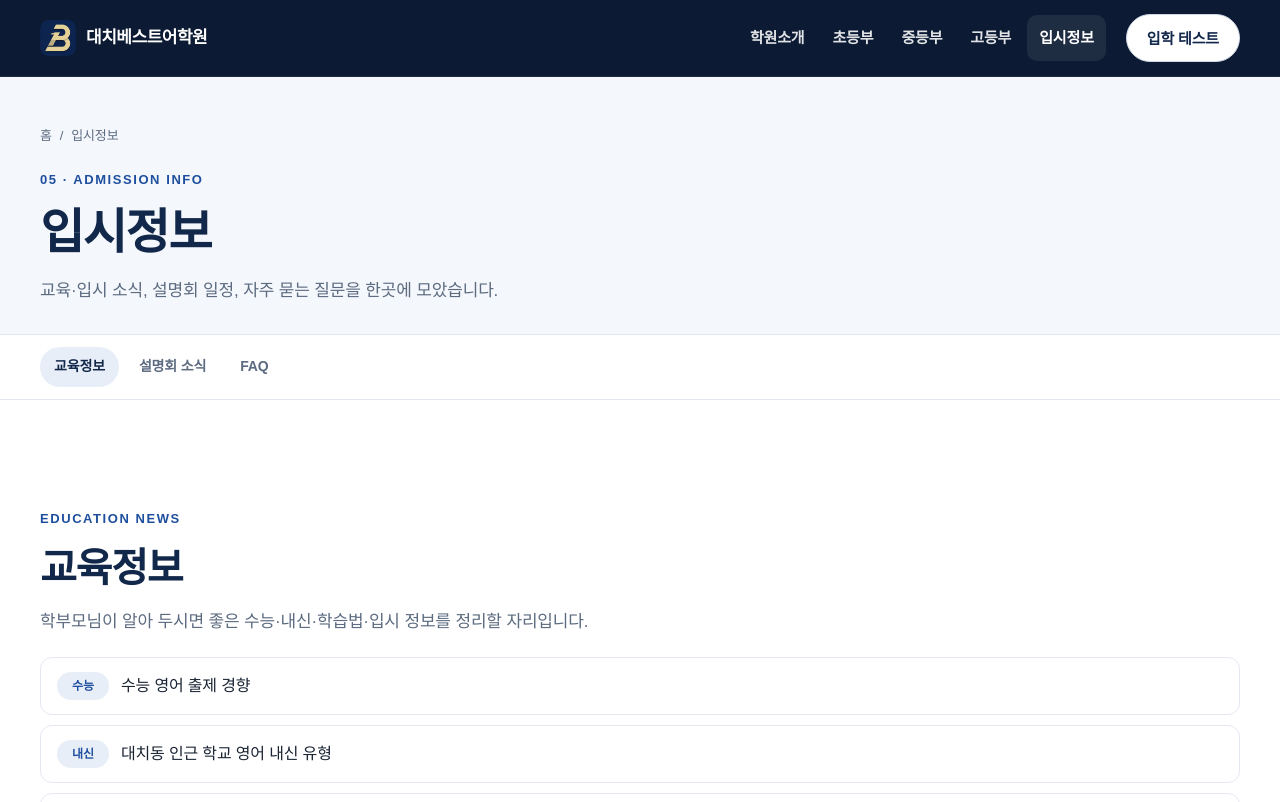
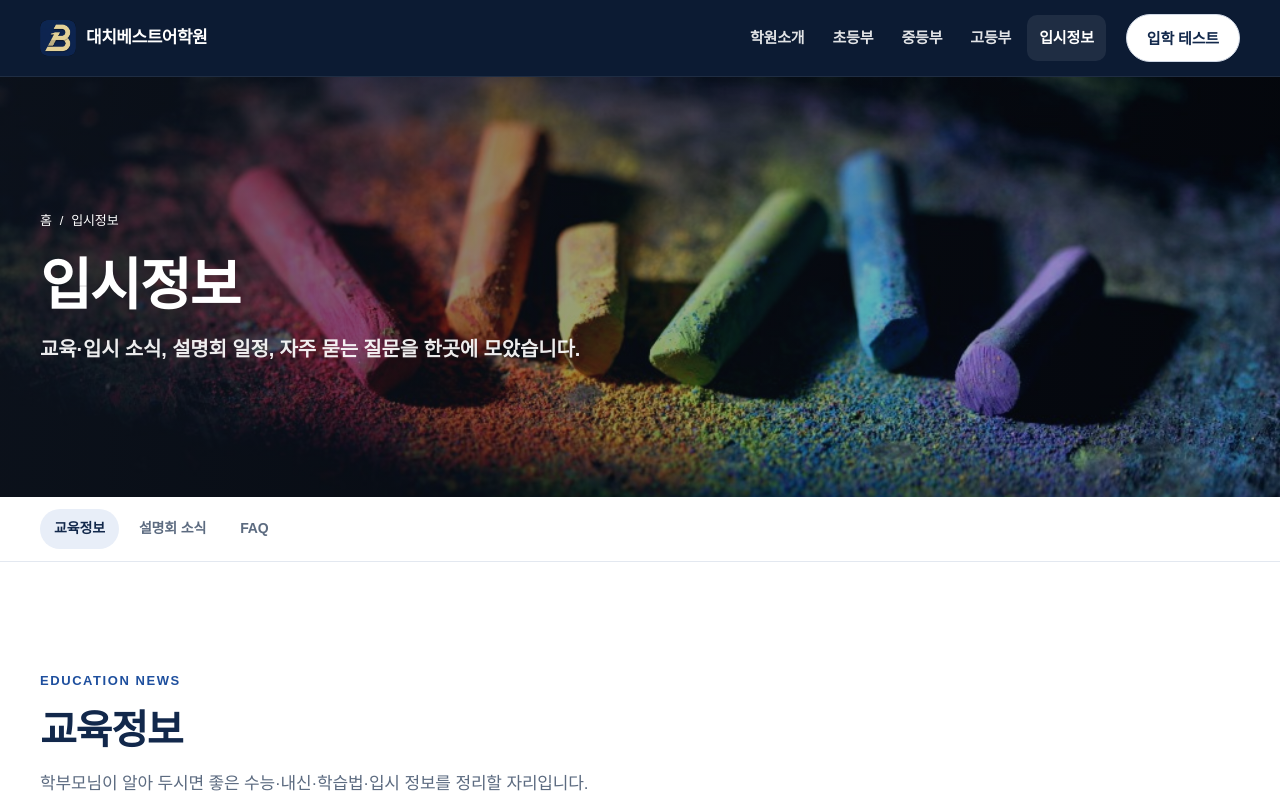
Before and after one commit to howmaking-prog/dcbesteng, a plain HTML site: page information.html in a window 1280 px wide. Shown: the top 802 px of the page. Drawn offline with Linux system fonts and the light colour scheme; a web font is replaced by a local one.

Commit message:
학원소개와 입시정보 상단에도 사진 배너를 넣는다.
Co-authored-by: Cursor <cursoragent@cursor.com>

```diff
--- a/css/components.css
+++ b/css/components.css
@@ -385,6 +385,19 @@
     url("../img/high_school.jpg");
 }
 
+.page-hero--about {
+  background-image:
+    linear-gradient(90deg, rgba(16, 24, 36, 0.62) 0%, rgba(16, 24, 36, 0.42) 55%, rgba(16, 24, 36, 0.28) 100%),
+    url("../img/about.jpg");
+}
+
+.page-hero--information {
+  background-image:
+    linear-gradient(90deg, rgba(16, 24, 36, 0.68) 0%, rgba(16, 24, 36, 0.4) 48%, rgba(16, 24, 36, 0.22) 100%),
+    url("../img/information.jpg");
+  background-position: center 42%;
+}
+
 .page-hero--photo h1,
 .page-hero--photo .breadcrumb,
 .page-hero--photo .breadcrumb a,
--- a/information.html
+++ b/information.html
@@ -17,19 +17,18 @@
   <meta name="apple-mobile-web-app-title" content="대치베스트어학원" />
   <meta name="theme-color" content="#12284B" />
   <link rel="stylesheet" href="https://cdn.jsdelivr.net/gh/orioncactus/pretendard@v1.3.9/dist/web/static/pretendard.min.css" />
-  <link rel="stylesheet" href="css/tokens.css?v=13" />
-  <link rel="stylesheet" href="css/base.css?v=13" />
-  <link rel="stylesheet" href="css/components.css?v=13" />
-  <link rel="stylesheet" href="css/home.css?v=13" />
+  <link rel="stylesheet" href="css/tokens.css?v=14" />
+  <link rel="stylesheet" href="css/base.css?v=14" />
+  <link rel="stylesheet" href="css/components.css?v=14" />
+  <link rel="stylesheet" href="css/home.css?v=14" />
 </head>
 <body data-page="information">
   <a class="skip-link" href="#main">본문으로 건너뛰기</a>
   <div id="site-header"></div>
   <main id="main">
-    <section class="page-hero">
+    <section class="page-hero page-hero--photo page-hero--information">
       <div class="container">
         <nav class="breadcrumb" aria-label="현재 위치"><a href="index.html">홈</a><span>/</span><span>입시정보</span></nav>
-        <p class="eyebrow">05 · Admission Info</p>
         <h1>입시정보</h1>
         <p class="lead" data-c="home.infoLead">교육·입시 소식, 설명회 일정, 자주 묻는 질문을 한곳에 모았습니다.</p>
       </div>
@@ -84,8 +83,8 @@
     </section>
   </main>
   <div id="site-footer"></div>
-  <script src="js/content.js?v=13"></script>
-  <script src="js/config.js?v=13"></script>
-  <script src="js/site.js?v=13"></script>
+  <script src="js/content.js?v=14"></script>
+  <script src="js/config.js?v=14"></script>
+  <script src="js/site.js?v=14"></script>
 </body>
 </html>
--- a/js/site.js
+++ b/js/site.js
@@ -193,7 +193,7 @@
 
   // 홈 화면에 저장한 앱이 온라인이면 최신 파일을 받고, 갱신되면 한 번 다시 연다.
   if ("serviceWorker" in navigator) {
-    navigator.serviceWorker.register("sw.js?v=13").then((registration) => {
+    navigator.serviceWorker.register("sw.js?v=14").then((registration) => {
       registration.update();
       registration.addEventListener("updatefound", () => {
         const worker = registration.installing;
--- a/sw.js
+++ b/sw.js
@@ -1,5 +1,5 @@
 // 홈 화면 앱이 온라인이면 최신 파일을 받고, 오프라인일 때만 저장본을 쓴다.
-const VERSION = "dcbest-13";
+const VERSION = "dcbest-14";
 
 self.addEventListener("install", () => {
   self.skipWaiting();
```
Also changed, not shown: about.html (+8 -9 lines), admission.html (+7 -7 lines), elementary.html (+7 -7 lines), high.html (+7 -7 lines), index.html (+7 -7 lines), middle.html (+7 -7 lines), privacy.html (+5 -5 lines), img/about.jpg (added), img/information.jpg (added).
